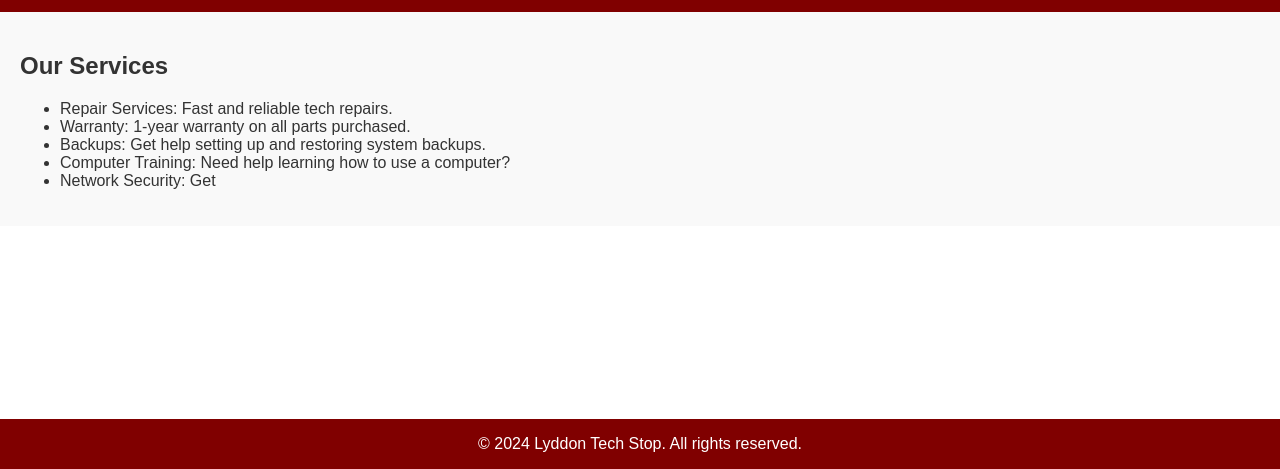
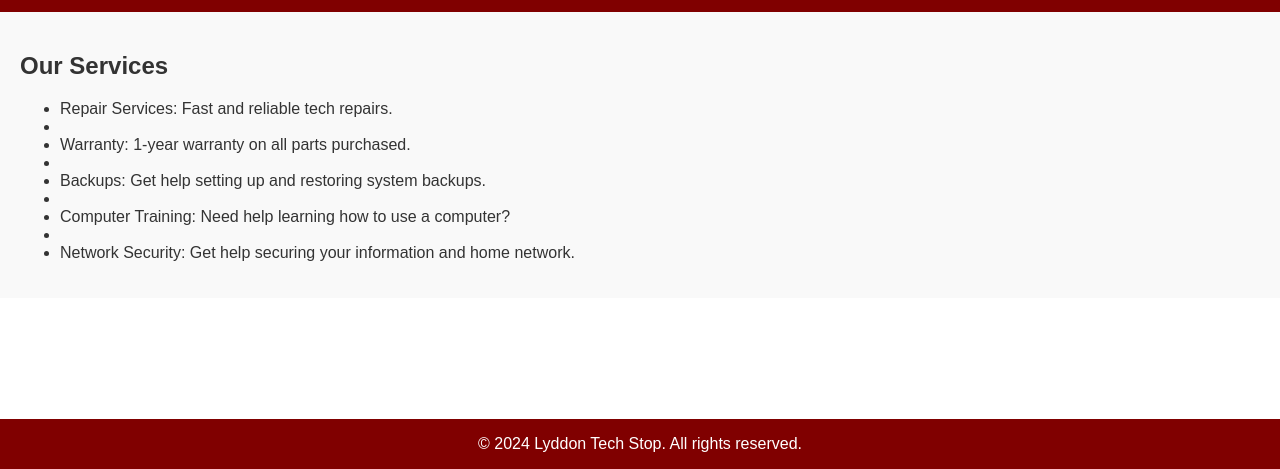
Before and after one commit to LyddonTechStop/lyddontechstop, a plain HTML site: page services.html in a window 1280 px wide. Shown: the part 331-800 px from the top of the page. Drawn offline with Linux system fonts and the light colour scheme.

Commit message:
Update services.html
made list look nicer

```diff
--- a/services.html
+++ b/services.html
@@ -23,10 +23,14 @@
         <h2>Our Services</h2>
         <ul>
             <li>Repair Services: Fast and reliable tech repairs.</li>
+            <li> </li>
             <li>Warranty: 1-year warranty on all parts purchased.</li>
+            <li> </li>
             <li>Backups: Get help setting up and restoring system backups.</li>
+            <li> </li>
             <li>Computer Training: Need help learning how to use a computer?</li>
-            <li>Network Security: Get </li>
+            <li> </li>
+            <li>Network Security: Get help securing your information and home network.</li>
         </ul>
     </main>
     <footer>
```
